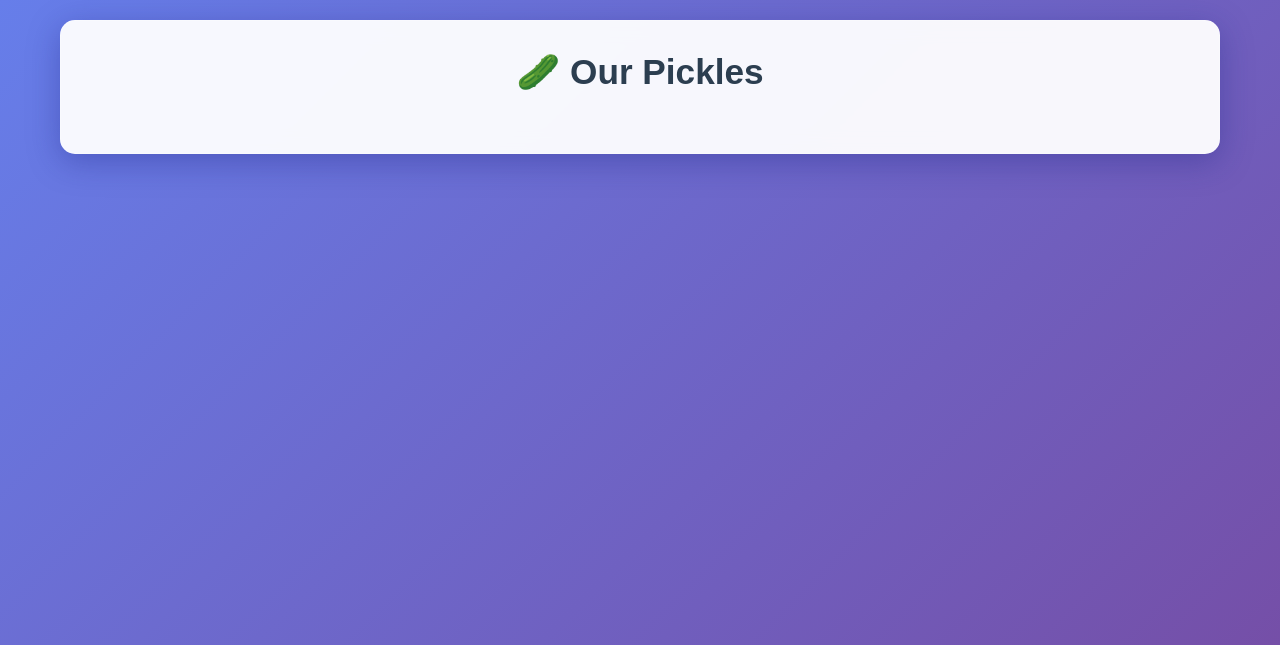
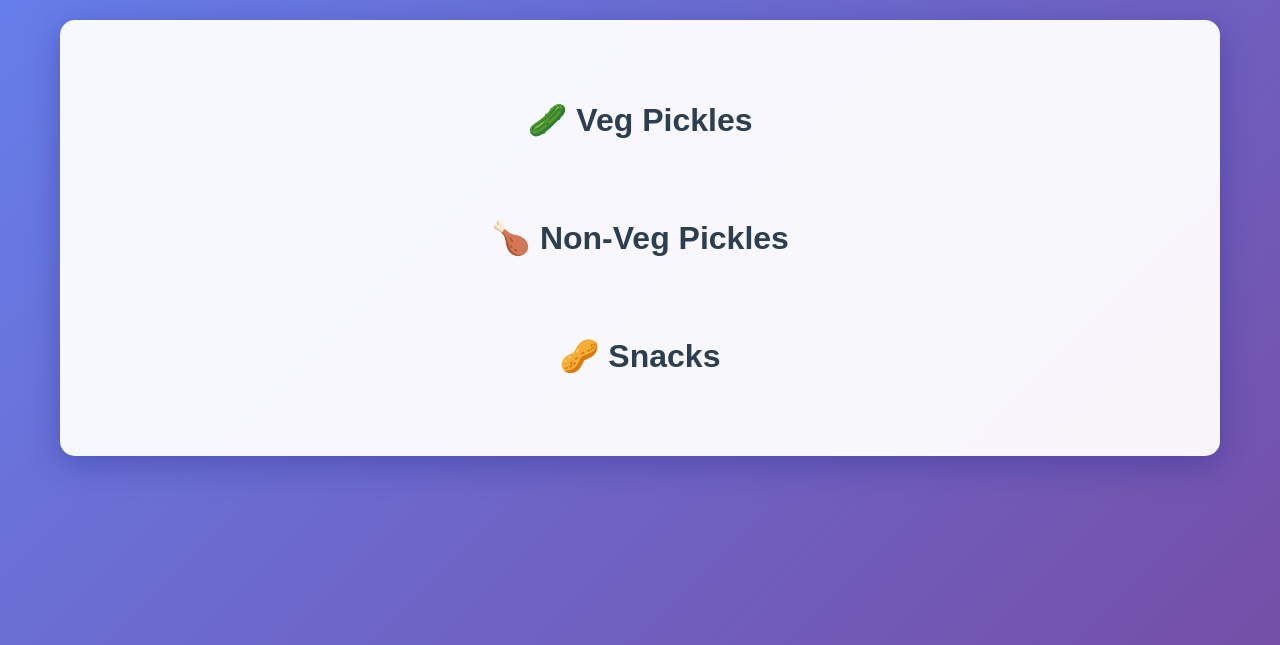
Before and after one commit to bhavanareddyd/pickle_store, a Flask app: template templates/products.html in a window 1280 px wide. Shown: the top 645 px of the page. Run offline with Flask 3, Linux system fonts and the light colour scheme; the template is opened without the code that fills it: most values are stand-ins (such as "Sample title", 1, 10 or a date in 2020).

Commit message:
Update products.html

```diff
--- a/templates/products.html
+++ b/templates/products.html
@@ -2,74 +2,116 @@
 
 {% block content %}
 <style>
-    .products-header {
+    .section-header {
         text-align: center;
-        margin-bottom: 30px;
+        margin: 50px 0 30px;
     }
 
-    .products-title {
-        font-size: 2.2em;
+    .section-title {
+        font-size: 2em;
         color: #2c3e50;
     }
 
-    .product-list {
-        max-width: 700px;
-        margin: 0 auto;
+    .products-grid {
+        display: grid;
+        grid-template-columns: repeat(auto-fill, minmax(250px, 1fr));
+        gap: 25px;
+        margin: 20px 0;
     }
 
-    .product-row {
-        display: flex;
-        justify-content: space-between;
-        align-items: center;
-        background: #f9f9f9;
-        padding: 15px 20px;
-        margin-bottom: 12px;
+    .product-card {
+        background: white;
         border-radius: 12px;
-        box-shadow: 0 2px 10px rgba(0,0,0,0.05);
+        padding: 20px;
+        box-shadow: 0 5px 20px rgba(0,0,0,0.1);
+        text-align: center;
+        transition: 0.3s;
+    }
+
+    .product-card:hover {
+        transform: translateY(-5px);
+    }
+
+    .product-image {
+        width: 100%;
+        height: 180px;
+        object-fit: cover;
+        border-radius: 10px;
+        margin-bottom: 15px;
     }
 
     .product-name {
         font-size: 1.2em;
+        font-weight: bold;
         color: #34495e;
-        flex: 2;
+        margin-bottom: 8px;
     }
 
     .product-price {
+        color: #e74c3c;
         font-size: 1.1em;
-        color: #e74c3c;
         font-weight: bold;
-        flex: 1;
-        text-align: right;
+        margin-bottom: 12px;
     }
 
     .add-to-cart-btn {
-        padding: 8px 15px;
-        background: #2ecc71;
+        padding: 10px 20px;
+        background: linear-gradient(45deg, #27ae60, #2ecc71);
         color: white;
+        font-weight: bold;
         border: none;
         border-radius: 8px;
-        font-weight: bold;
-        cursor: pointer;
-        margin-left: 15px;
-        flex: 1;
-        text-align: center;
         text-decoration: none;
-        display: inline-block;
     }
 
     .add-to-cart-btn:hover {
-        background: #27ae60;
+        background: linear-gradient(45deg, #229954, #27ae60);
     }
 </style>
 
-<div class="products-header">
-    <h1 class="products-title">🥒 Our Pickles</h1>
+<!-- Veg Pickles -->
+<div class="section-header">
+    <h2 class="section-title">🥒 Veg Pickles</h2>
+</div>
+<div class="products-grid">
+    {% for product in products %}
+        {% if product[5] == 'veg_pickle' %}
+        <div class="product-card">
+            <img src="{{ product[4] or '/static/images/default-veg.jpg' }}" alt="Veg Pickle" class="product-image">
+            <div class="product-name">{{ product[1] }}</div>
+            <div class="product-price">₹{{ "%.0f"|format(product[3]) }}</div>
+            <a href="{{ url_for('add_to_cart', product_id=product[0]) }}" class="add-to-cart-btn">Add to Cart</a>
+        </div>
+        {% endif %}
+    {% endfor %}
 </div>
 
-<div class="product-list">
+<!-- Non-Veg Pickles -->
+<div class="section-header">
+    <h2 class="section-title">🍗 Non-Veg Pickles</h2>
+</div>
+<div class="products-grid">
     {% for product in products %}
-        {% if 'pickle' in product[5] %}
-        <div class="product-row">
+        {% if product[5] == 'nonveg_pickle' %}
+        <div class="product-card">
+            <img src="{{ product[4] or '/static/images/default-nonveg.jpg' }}" alt="Non-Veg Pickle" class="product-image">
+            <div class="product-name">{{ product[1] }}</div>
+            <div class="product-price">₹{{ "%.0f"|format(product[3]) }}</div>
+            <a href="{{ url_for('add_to_cart', product_id=product[0]) }}" class="add-to-cart-btn">Add to Cart</a>
+        </div>
+        {% endif %}
+    {% endfor %}
+</div>
+
+<!-- Snacks -->
+<div class="section-header">
+    <h2 class="section-title">🥜 Snacks</h2>
+</div>
+<div class="products-grid">
+    {% for product in products %}
+        {% if product[5] == 'snack' %}
+        <div class="product-card">
+            <img src="{{ product[4] or '/static/images/default-snack.jpg' }}" alt="Snack" class="product-image">
             <div class="product-name">{{ product[1] }}</div>
             <div class="product-price">₹{{ "%.0f"|format(product[3]) }}</div>
             <a href="{{ url_for('add_to_cart', product_id=product[0]) }}" class="add-to-cart-btn">Add to Cart</a>
```
